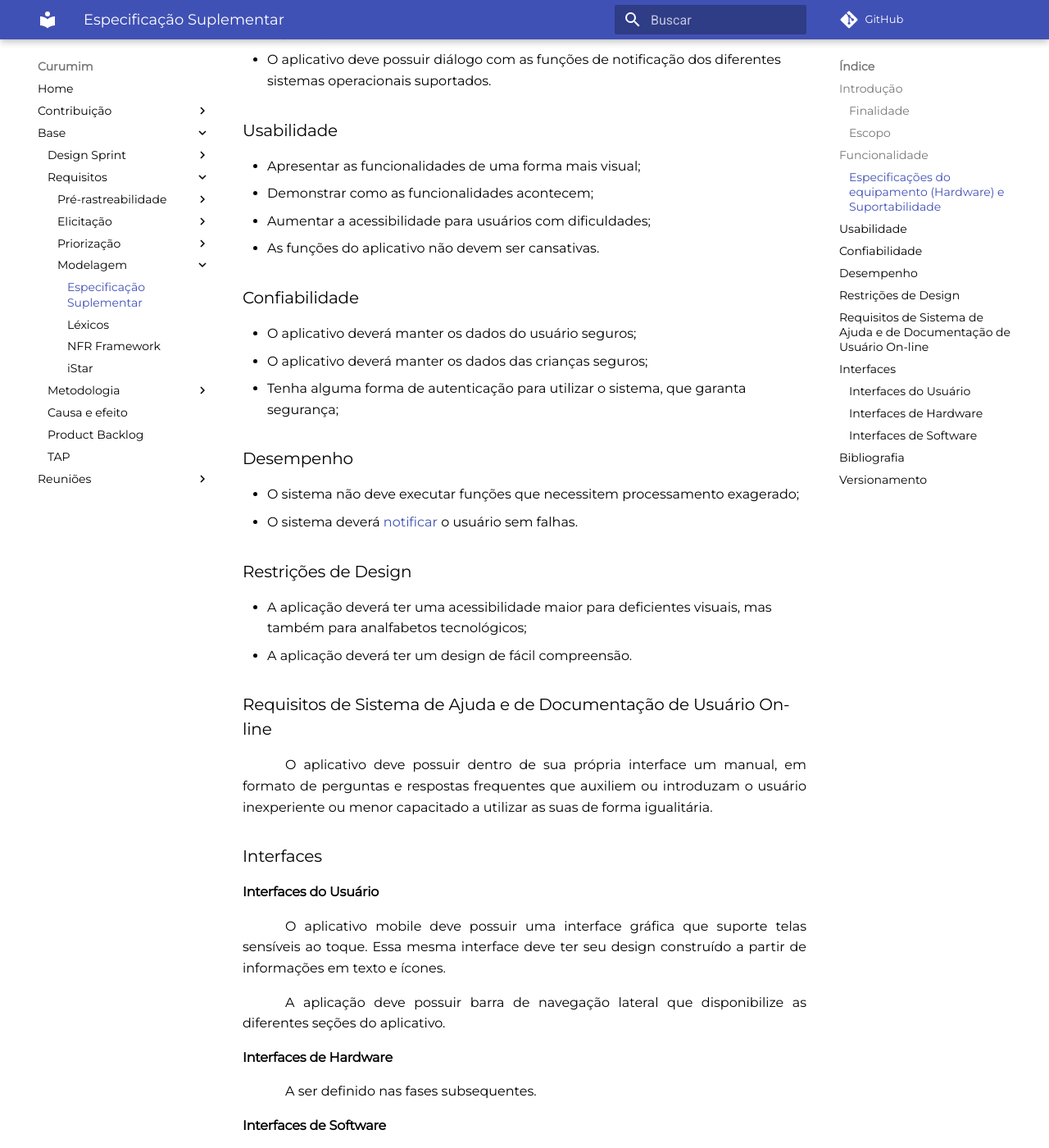
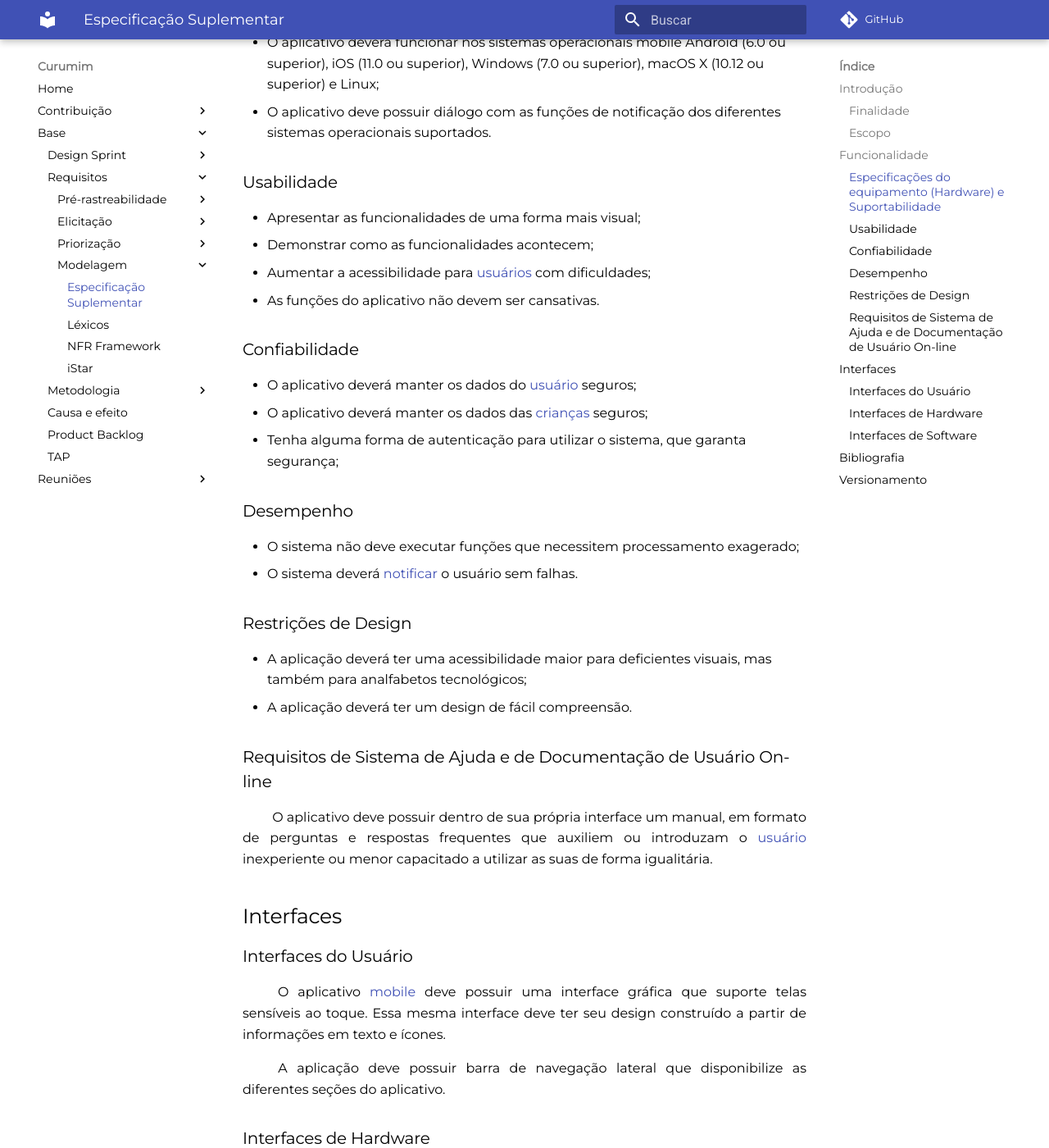
Before and after one commit to UnBArqDsw2021-1/2021.1_G6_Curumim, an MkDocs documentation site: the page built from docs/base/requisitos/modelagem/especificacao-suplementar.md, in a window 1280 px wide and 1400 px high, scrolled down 891 px. Shown: the whole window at 82% size. Built offline with MkDocs 1.6.1 and Material for MkDocs 9.7.7, drawn with Linux system fonts in a browser that asks for light colours; comment, search, counter and statistics services are not loaded; part of the change alters nothing that is shown; some of the changed text lies outside the part shown.

```diff
--- a/docs/base/requisitos/modelagem/especificacao-suplementar.md
+++ b/docs/base/requisitos/modelagem/especificacao-suplementar.md
@@ -1,32 +1,29 @@
 #Especificação Suplementar <br> <span class="rotulo-extra">Iniciativa Extra</span>
 
-### Introdução
+## Introdução
 
-<p style="text-indent: 20px; text-align: justify">
-&emsp;&emsp;A especificação suplementar é um documento que tem o objetivo de descrever os requisitos não funcionais que não foram prontamente capturados pelas outras técnicas de modelagem.
-</p>
+&emsp;&emsp;
+A especificação suplementar é um documento que tem o objetivo de descrever os requisitos não funcionais que não foram prontamente capturados pelas outras técnicas de modelagem.
 
-#### Finalidade
+### Finalidade
 
-<p style="text-indent: 20px; text-align: justify">
-&emsp;&emsp;Definir requisitos não funcionais do aplicativo Curumim que os outros métodos não conseguiram definir.
-</p>
+&emsp;&emsp;
+Definir requisitos não funcionais do aplicativo Curumim que os outros métodos não conseguiram definir.
 
-#### Escopo
+### Escopo
 
-<p style="text-indent: 20px; text-align: justify">
-&emsp;&emsp;O objetivo do Curumim é facilitar o acompanhamento dos pais e/ou <a href="/base/requisitos/modelagem/lexicos/#lexico-responsavel">responsáveis</a> a respeito do rendimento de seus dependentes nas atividades propostas e a comunicação entre a <a href="/base/requisitos/modelagem/lexicos/#lexico-instituicao">instituição</a>/professores com os <a href="/base/requisitos/modelagem/lexicos/#lexico-responsavel">responsáveis</a>, vice-versa.
-</p>
+&emsp;&emsp;
+O objetivo do Curumim é facilitar o acompanhamento dos pais e/ou [responsáveis](../../requisitos/modelagem/lexicos/#lexico-responsavel) a respeito do rendimento de seus dependentes nas atividades propostas e a comunicação entre a [instituição](../../requisitos/modelagem/lexicos/#lexico-instituicao)/[professores](../../requisitos/modelagem/lexicos/#lexico-professor) com os [responsáveis](../../requisitos/modelagem/lexicos/#lexico-responsavel), vice-versa.
 
-### Funcionalidade
+## Funcionalidade
 
-#### Especificações do equipamento (Hardware) e Suportabilidade
+### Especificações do equipamento (Hardware) e Suportabilidade
 
 <p style="text-indent: 20px; text-align: justify">
 O hardware que suporte este aplicativo deve ser: </p>
 </p>
 
-- Possuir sensor de câmera especificação superior a 2 megapixels, para aplicativo <a href="/base/requisitos/modelagem/lexicos/#lexico-mobile">mobile</a>;
+- Possuir sensor de câmera especificação superior a 2 megapixels, para aplicativo [mobile](../../requisitos/modelagem/lexicos/#lexico-mobile);
 - Possuir conexão com a Internet, de forma a ser possível estabelecer a comunicação aplicativo - servidor de dados;
 - O aplicativo deverá funcionar nos sistemas operacionais mobile Android (6.0 ou superior), iOS (11.0 ou superior), Windows (7.0 ou superior), macOS X (10.12 ou superior) e Linux;
 - O aplicativo deve possuir diálogo com as funções de notificação dos diferentes sistemas operacionais suportados.
@@ -35,19 +32,19 @@ O hardware que suporte este aplicativo deve ser: </p>
 
 - Apresentar as funcionalidades de uma forma mais visual;
 - Demonstrar como as funcionalidades acontecem;
-- Aumentar a acessibilidade para usuários com dificuldades;
+- Aumentar a acessibilidade para [usuários](../../requisitos/modelagem/lexicos/#lexico-usuario) com dificuldades;
 - As funções do aplicativo não devem ser cansativas.
 
 ### Confiabilidade
 
-- O aplicativo deverá manter os dados do usuário seguros;
-- O aplicativo deverá manter os dados das crianças seguros;
+- O aplicativo deverá manter os dados do [usuário](../../requisitos/modelagem/lexicos/#lexico-usuario) seguros;
+- O aplicativo deverá manter os dados das [crianças](../../requisitos/modelagem/lexicos/#lexico-crianca) seguros;
 - Tenha alguma forma de autenticação para utilizar o sistema, que garanta segurança;
 
 ### Desempenho
 
 - O sistema não deve executar funções que necessitem processamento exagerado;
-- O sistema deverá <a href="/base/requisitos/modelagem/lexicos/#lexico-notificar">notificar</a> o usuário sem falhas.
+- O sistema deverá [notificar](../../requisitos/modelagem/lexicos/#lexico-notificar) o usuário sem falhas.
 
 ### Restrições de Design
 
@@ -56,29 +53,28 @@ O hardware que suporte este aplicativo deve ser: </p>
 
 ### Requisitos de Sistema de Ajuda e de Documentação de Usuário On-line
 
-<p style="text-indent: 20px; text-align: justify">
-&emsp;&emsp;O aplicativo deve possuir dentro de sua própria interface um manual, em formato de perguntas e respostas frequentes que auxiliem ou introduzam o usuário inexperiente ou menor capacitado a utilizar as suas de forma igualitária.
-</p>
+&emsp;&emsp;
+O aplicativo deve possuir dentro de sua própria interface um manual, em formato de perguntas e respostas frequentes que auxiliem ou introduzam o [usuário](../../requisitos/modelagem/lexicos/#lexico-usuario) inexperiente ou menor capacitado a utilizar as suas de forma igualitária.
 
-### Interfaces
 
-#### Interfaces do Usuário
+## Interfaces
 
-<p style="text-indent: 20px; text-align: justify">
-&emsp;&emsp;O aplicativo mobile deve possuir uma interface gráfica que suporte telas sensíveis ao toque. Essa mesma interface deve ter seu design construído a partir de informações em texto e ícones.
-</p>
-<p style="text-indent: 20px; text-align: justify">
-&emsp;&emsp;A aplicação deve possuir barra de navegação lateral que disponibilize as diferentes seções do aplicativo.
-</p>
+### Interfaces do Usuário
 
-#### Interfaces de Hardware
+&emsp;&emsp;
+O aplicativo [mobile](../../requisitos/modelagem/lexicos/#lexico-mobile) deve possuir uma interface gráfica que suporte telas sensíveis ao toque. Essa mesma interface deve ter seu design construído a partir de informações em texto e ícones.
+
+&emsp;&emsp;
+A aplicação deve possuir barra de navegação lateral que disponibilize as diferentes seções do aplicativo.
+
+### Interfaces de Hardware
 
 <p style="text-indent: 20px; text-align: justify">
 &emsp;&emsp;A ser definido nas fases subsequentes.
 </p>
 
 
-#### Interfaces de Software
+### Interfaces de Software
 
 <p style="text-indent: 20px; text-align: justify">
 &emsp;&emsp;A ser definido nas fases subsequentes.
@@ -94,3 +90,4 @@ O hardware que suporte este aplicativo deve ser: </p>
 | Versão | Data | Modificação | Autor |
 |:-:|--|--|--|
 |1.0|03/08/2021| Criação do documento | João Pedro |
+|1.0|12/08/2021| Corrigindo links | João Pedro |
```
